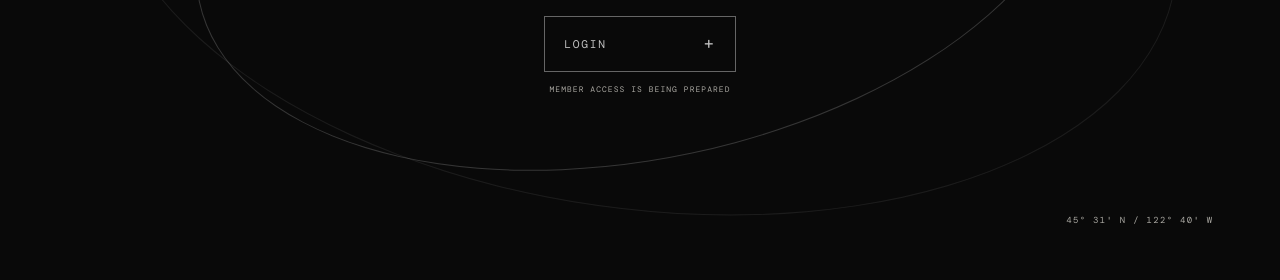
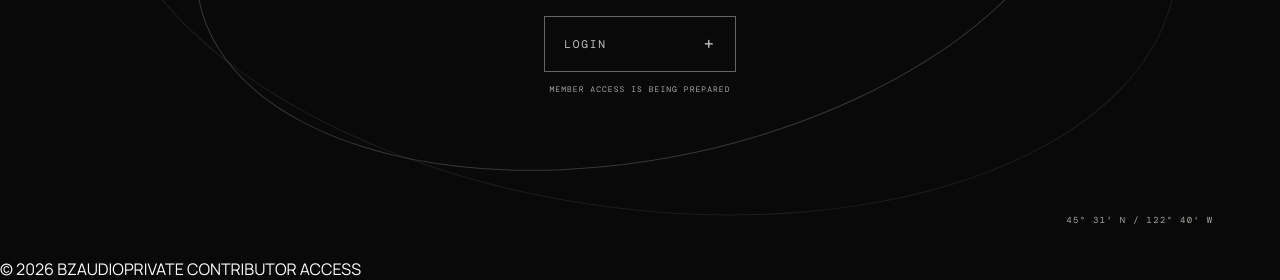
Before and after one commit to frvp6b8s5m-cloud/BZAUDIO-this-is-it1, a plain HTML site: page origin.html in a window 1280 px wide. Shown: the part 542-822 px from the top of the page. Before the commit the page ends 800 px from the top, so only its background shows below. Drawn offline with nearby package versions, Linux system fonts and the light colour scheme.

Commit message:
Add discreet ORIGIN footer landmark

```diff
--- a/origin.html
+++ b/origin.html
@@ -35,5 +35,6 @@
       <span class="origin-coordinate" aria-hidden="true">45° 31' N / 122° 40' W</span>
     </section>
   </main>
+  <footer class="origin-footer"><span>© 2026 BZAUDIO</span><span>PRIVATE CONTRIBUTOR ACCESS</span></footer>
 </body>
 </html>
```
